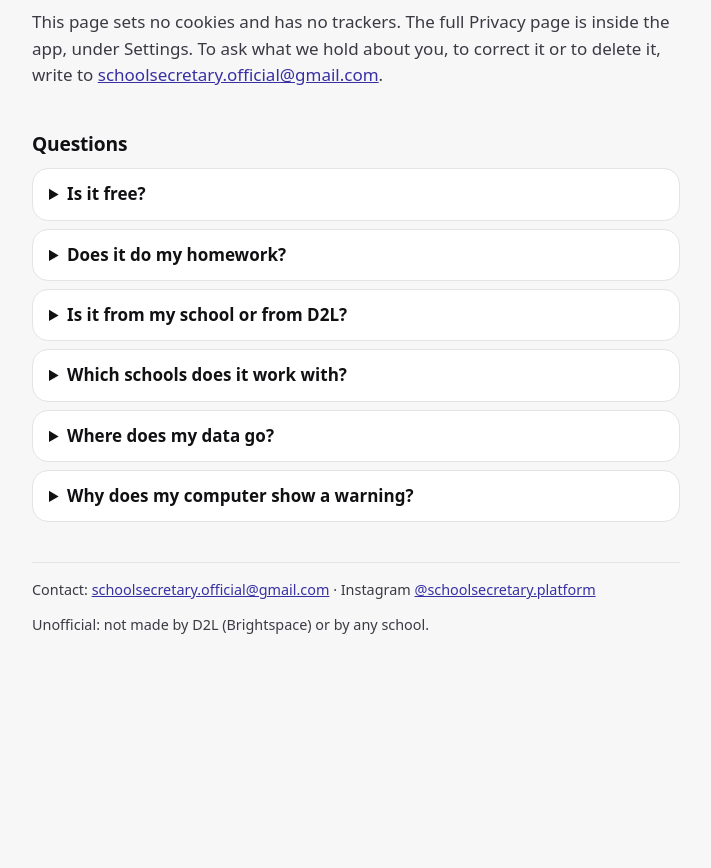
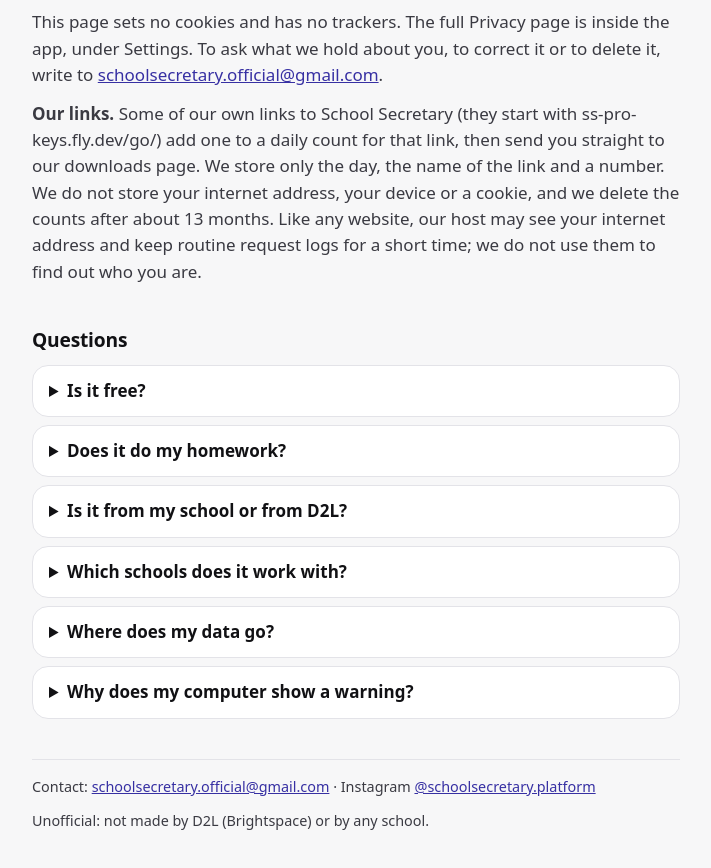
Before and after one commit to schoolsecretary/schoolsecretary.github.io, a plain HTML site: page index.html in a window 1280 px wide. Shown: the part 1835-2703 px from the top of the page, without its empty margins (284-995 px from the left). Before the commit the page ends 2539 px from the top, so only its background shows below. Drawn offline with Linux system fonts and the light colour scheme.

Commit message:
Privacy: what our counted links store
Some of our own links (ss-pro-keys.fly.dev/go/...) add one to a daily count
and send you here. Only the day, the link name and a number are stored; no
internet address, device or cookie; counts deleted after about 13 months.
Privacy-legal wording, boss-approved 2026-11-17. Same line as the app's Privacy.

Co-Authored-By: Claude Opus 5.5 <noreply@anthropic.com>

```diff
--- a/index.html
+++ b/index.html
@@ -96,6 +96,7 @@ footer { margin-top: 40px; font-size:.9rem; color:var(--ink-2); border-top:1px s
   <h2 id="privacy">Privacy</h2>
   <p>School Secretary runs on your own computer. You sign in to Brightspace yourself, in a normal browser window, and your course data stays on your computer. Settings has <strong>Wipe school data</strong> to remove the saved sign-in, the database and cached files. AI features are optional and use your own AI account key.</p>
   <p>This page sets no cookies and has no trackers. The full Privacy page is inside the app, under Settings. To ask what we hold about you, to correct it or to delete it, write to <a href="mailto:schoolsecretary.official@gmail.com">schoolsecretary.official@gmail.com</a>.</p>
+  <p><strong>Our links.</strong> Some of our own links to School Secretary (they start with ss-pro-keys.fly.dev/go/) add one to a daily count for that link, then send you straight to our downloads page. We store only the day, the name of the link and a number. We do not store your internet address, your device or a cookie, and we delete the counts after about 13 months. Like any website, our host may see your internet address and keep routine request logs for a short time; we do not use them to find out who you are.</p>
 
   <h2 id="faq">Questions</h2>
   <details><summary>Is it free?</summary><p>Yes. School Secretary is free to download and use.</p></details>
```
